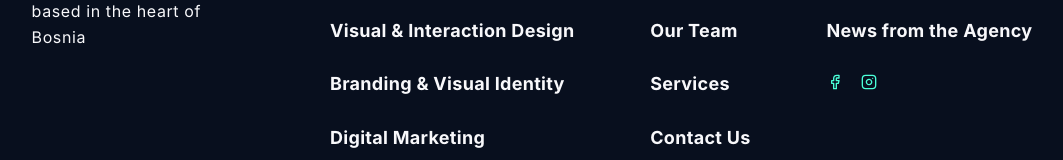
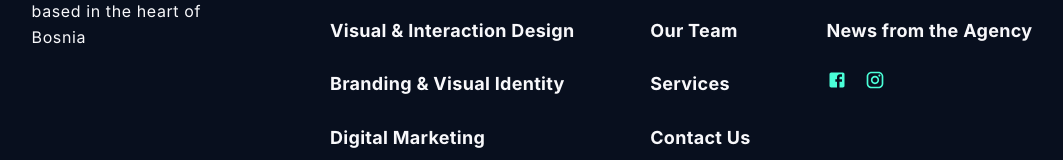
Before and after one commit to pixacodagency/frontend, a Next.js app: page /about in a window 1280 px wide. Shown: the part 1675-1835 px from the top of the page, without its empty margins (108-1171 px from the left). Built offline with nearby package versions, Linux system fonts and the light colour scheme.

Commit message:
Updated footer

```diff
--- a/components/Footer.js
+++ b/components/Footer.js
@@ -76,14 +76,14 @@ const Footer = () => {
                 <li className={`${footerStyles.menuItem} ${footerStyles.social}`}>
                   <Link href="https://www.instagram.com/pixacod/">
                     <a target="_blank" rel="noopener">
-                      <Image  src="/facebook.svg" alt="Facebook" height={16} width={16} />
+                      <Image  src="/facebook.svg" alt="Facebook" height={20} width={20} />
                     </a>
                   </Link>
                 </li>
                 <li className={`${footerStyles.menuItem} ${footerStyles.social}`}>
                 <Link href="https://www.instagram.com/pixacod/">
                   <a target="_blank" rel="noopener">
-                    <Image  src="/instagram.svg" alt="Instagram" height={16} width={16} />
+                    <Image  src="/instagram.svg" alt="Instagram" height={20} width={20} />
                   </a>
                 </Link>
               </li>
```
Also changed, not shown: public/facebook.svg, public/instagram.svg.
